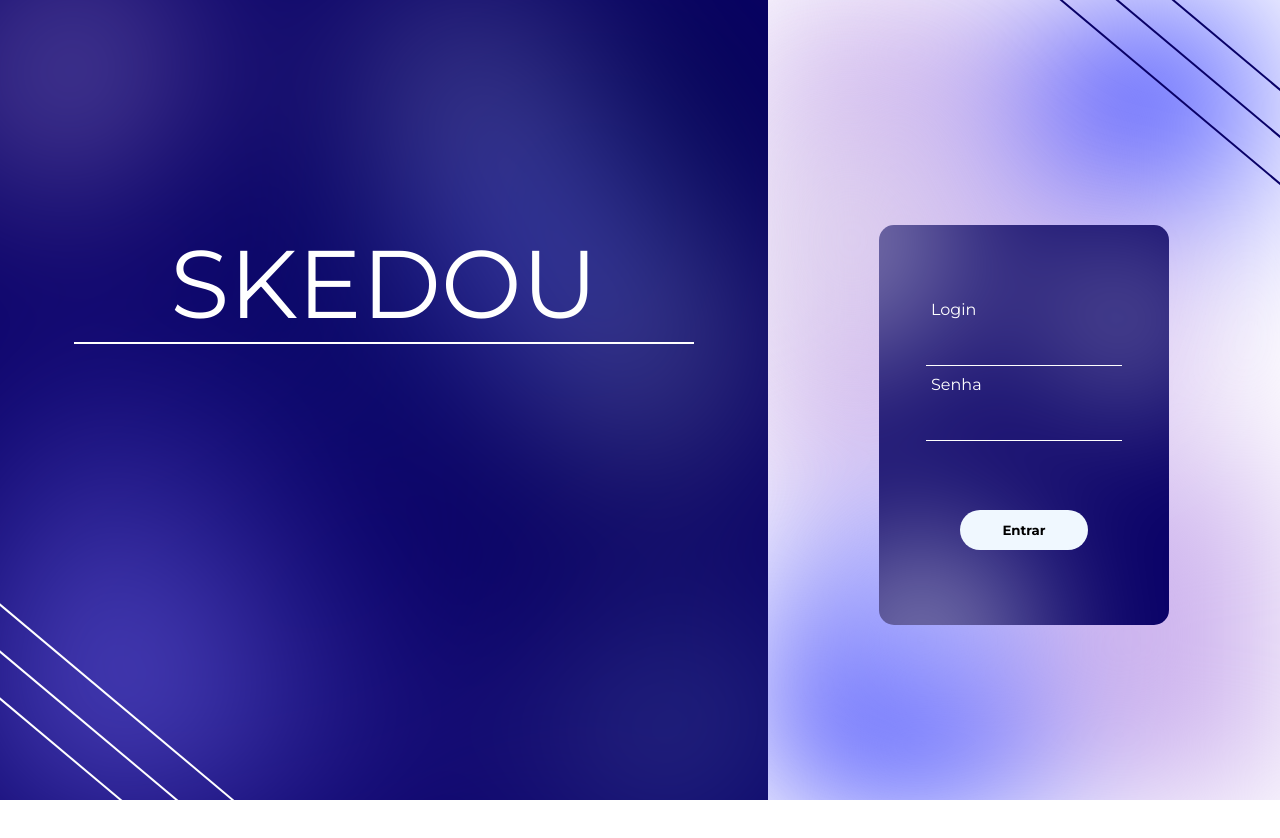
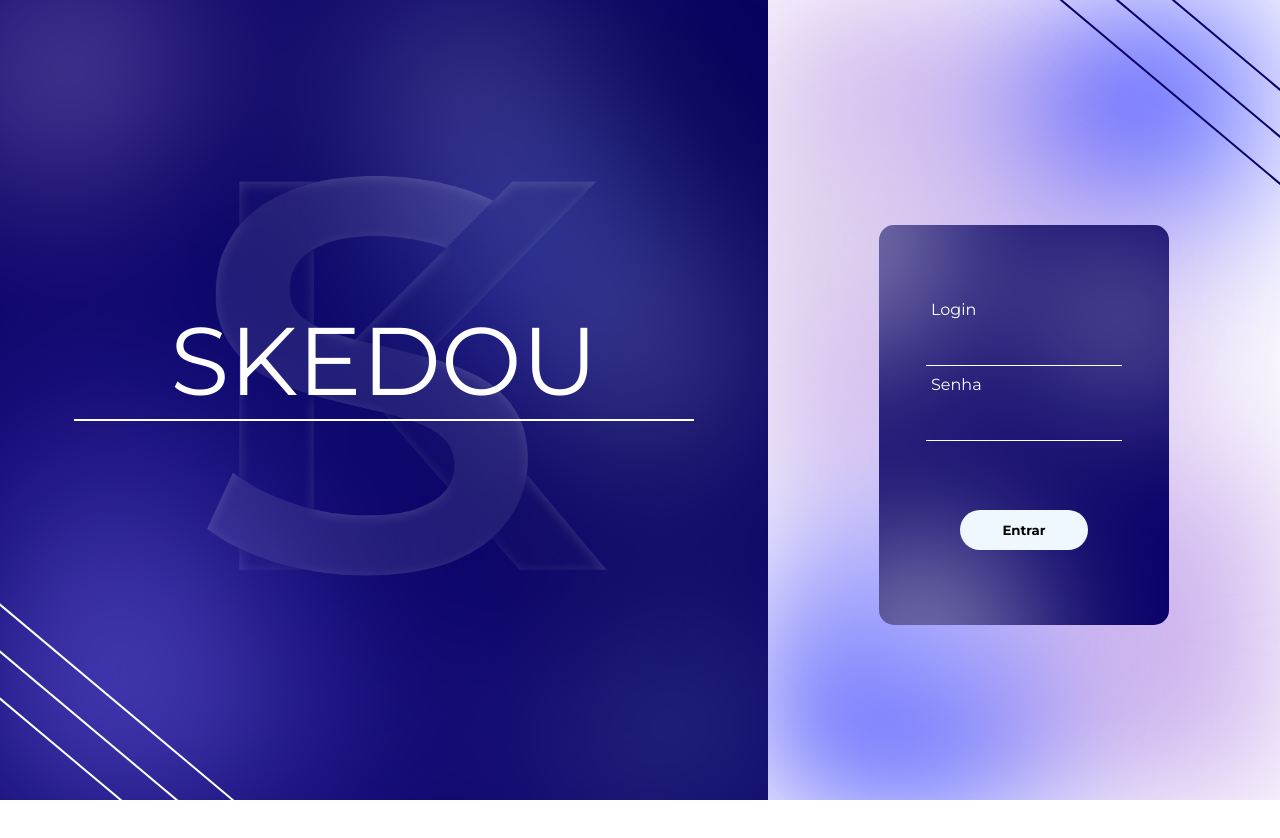
Before and after one commit to Trabalhos-UGV/ProjetoSkedou, a website: page views/html/landpage.html in a window 1280 px wide. Shown: the top 838 px of the page. Drawn offline with Linux system fonts and the light colour scheme.

```diff
--- a/views/html/landpage.html
+++ b/views/html/landpage.html
@@ -13,6 +13,7 @@
 <body>
     <div class="app">
         <div class="container-fundo">
+            <img src="../../images/Logo.png" class="branding-image" alt="Imagem de fundo decorativa">
             <h1>SKEDOU</h1>
             <span class="detalhe"></span>
         </div>
--- a/views/style/style.css
+++ b/views/style/style.css
@@ -1,6 +1,8 @@
 body {
+  height: 100%;
   margin: 0; /* remove a margem padrao */
   font-family: sans-serif; /* estilo das letras do bglh */
+  overflow: hidden;
 }
 .app {
   display: flex; /* permite trabalhar com flexbox */
@@ -229,11 +231,22 @@
   font-weight: 500;
   position: relative;
   margin: 0;
-  margin-top: -30%;
+  margin-top: -10%;
 }
-.detalhe { /* Risco em baixo do Título Skedou*/
-  width: 620px;
+.detalhe {
+  /* Risco em baixo do Título Skedou*/
+  width: 38.75rem;
   height: 2px;
   background-color: rgb(255, 255, 255);
   position: relative;
 }
+.branding-image {
+  position: absolute;
+  top: 47%;
+  left: 53%;
+  transform: translate(-50%, -50%);
+  width: 25rem;
+  height: 25rem;
+  opacity: 0.3; /* Deixa a imagem sutil */
+  z-index: 0; /* Coloca a imagem atrás de tudo no container */
+}
```
